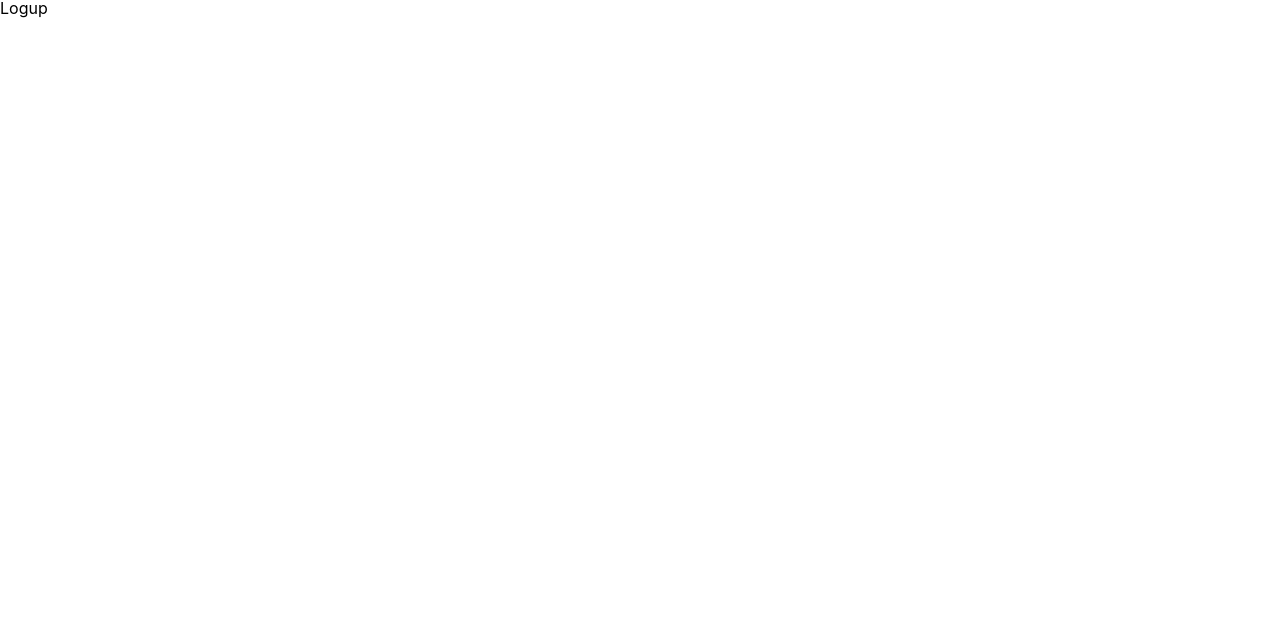
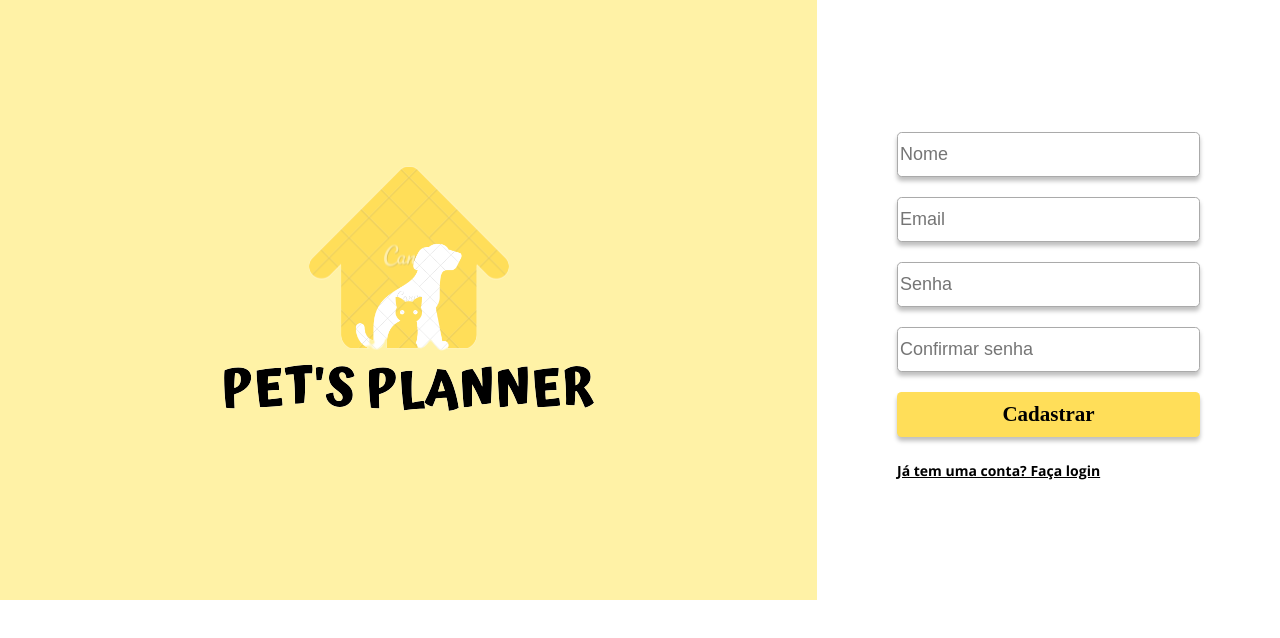
Before and after one commit to JuliannaRkg544/Pets-planner-front, a React app: page /logup in a window 1280 px wide. Built offline with nearby package versions, Linux system fonts and the light colour scheme; a web font is replaced by a local one.

Commit message:
[FEAT] logup implmented, working with back

```diff
--- a/public/index.html
+++ b/public/index.html
@@ -1,43 +1,22 @@
 <!DOCTYPE html>
-<html lang="en">
+<html lang="pt-br">
   <head>
     <meta charset="utf-8" />
-    <link rel="icon" href="%PUBLIC_URL%/favicon.ico" />
     <meta name="viewport" content="width=device-width, initial-scale=1" />
-    <meta name="theme-color" content="#000000" />
-    <meta
-      name="description"
-      content="Web site created using create-react-app"
+    <link
+      href="https://fonts.googleapis.com/css2?family=Lexend+Deca&family=Playball&display=swap"
+      rel="stylesheet"
     />
-    <link rel="apple-touch-icon" href="%PUBLIC_URL%/logo192.png" />
-    <!--
-      manifest.json provides metadata used when your web app is installed on a
-      user's mobile device or desktop. See https://developers.google.com/web/fundamentals/web-app-manifest/
-    -->
-    <link rel="manifest" href="%PUBLIC_URL%/manifest.json" />
-    <!--
-      Notice the use of %PUBLIC_URL% in the tags above.
-      It will be replaced with the URL of the `public` folder during the build.
-      Only files inside the `public` folder can be referenced from the HTML.
-
-      Unlike "/favicon.ico" or "favicon.ico", "%PUBLIC_URL%/favicon.ico" will
-      work correctly both with client-side routing and a non-root public URL.
-      Learn how to configure a non-root public URL by running `npm run build`.
-    -->
-    <title>React App</title>
+    <link rel="preconnect" href="https://fonts.googleapis.com" />
+    <link rel="preconnect" href="https://fonts.gstatic.com" crossorigin />
+    <link
+      href="https://fonts.googleapis.com/css2?family=Atma:wght@400;500;700&family=Open+Sans:wght@400;700&display=swap"
+      rel="stylesheet"
+    />
+    <title>PetsPlanner</title>
   </head>
   <body>
     <noscript>You need to enable JavaScript to run this app.</noscript>
-    <div id="root"></div>
-    <!--
-      This HTML file is a template.
-      If you open it directly in the browser, you will see an empty page.
-
-      You can add webfonts, meta tags, or analytics to this file.
-      The build step will place the bundled scripts into the <body> tag.
-
-      To begin the development, run `npm start` or `yarn start`.
-      To create a production bundle, use `npm run build` or `yarn build`.
-    -->
+    <div class="root"></div>
   </body>
 </html>
--- a/src/assets/css/index.css
+++ b/src/assets/css/index.css
@@ -1,13 +1,14 @@
+* {
+  box-sizing: border-box;
+}
 body {
-  margin: 0;
-  font-family: -apple-system, BlinkMacSystemFont, 'Segoe UI', 'Roboto', 'Oxygen',
-    'Ubuntu', 'Cantarell', 'Fira Sans', 'Droid Sans', 'Helvetica Neue',
-    sans-serif;
-  -webkit-font-smoothing: antialiased;
-  -moz-osx-font-smoothing: grayscale;
+  /*font-family: 'Atma', cursive; */
+  font-family: 'Open Sans', sans-serif;
+  font-weight: 600;
+  min-height: 100%;
+
+
 }
-
-code {
-  font-family: source-code-pro, Menlo, Monaco, Consolas, 'Courier New',
-    monospace;
+.root{
+  min-height: 100%;
 }
--- a/src/components/App.js
+++ b/src/components/App.js
@@ -1,4 +1,5 @@
 import { BrowserRouter, Route, Routes } from "react-router-dom";
+import Home from "./Home";
 import Login from "./Login";
 import Logup from "./Logup";
 
@@ -6,6 +7,7 @@ function App() {
   return (
     <BrowserRouter>
       <Routes>
+        <Route path="/" element={<Home/>}/>
         <Route path="/login" element={<Login />} />
         <Route path="/logup" element={<Logup />} />
       </Routes>
--- /dev/null
+++ b/src/components/Home.js
@@ -0,0 +1,3 @@
+export default function Home(){
+    return(<></>)
+}
--- a/src/components/Login.js
+++ b/src/components/Login.js
@@ -1,17 +1,15 @@
-import logo from "../assets/imgs/PET's Planner.png"
-import Container from "../styledComponents/Container"
+import logo from "../assets/imgs/pets-planner.png";
+import Container from "../styledComponents/Container";
 
-
-import axios from "axios"
-import { Link, useNavigate } from "react-router-dom"
-import { useContex, useState } from "react"
-
+import axios from "axios";
+import { Link, useNavigate } from "react-router-dom";
+import { useContex, useState } from "react";
 
 export default function Login() {
-    const navigate = useNavigate()
+  const navigate = useNavigate();
 
-    const [password, setPassword] = useState("")
-    const [email, setEmail] = useState("")
+  const [password, setPassword] = useState("");
+  const [email, setEmail] = useState("");
   // const [disabled, setDisabled] = useState(false) //disabilita oq?
 
   //BONUS DO LOCALSTORAGE
@@ -21,33 +19,51 @@ export default function Login() {
   //   navigate("/today")
   // }
 
-    const URL_POST = "http://localhost:4000/login"
+  const URL_POST = "http://localhost:4000/login";
   const body = {
     email: email,
-        password: password
-    }
+    password: password,
+  };
 
   function login(event) {
     event.preventDefault();
 
-
-        axios.post(URL_POST, body).then(response => {
+    axios
+      .post(URL_POST, body)
+      .then((response) => {
         const { data } = response;
 
-            // navigate("/today")
-        }).catch(err => { console.log("deu erro", err.response); alert(err.response.data.message) })
+        navigate("/")
+      })
+      .catch((err) => {
+        console.log("deu erro", err.response);
+        alert(err.response.data.message);
+      });
   }
-
 
   return (
     <Container>
-            <div className="logo" ><img src={logo} /></div>
-            <div className="logo-body" >
-            <input type="email" placeholder="Email" value={email} onChange={e => setEmail(e.target.value)}  ></input>
-            <input type="password" placeholder="Senha" value={password} onChange={e => setPassword(e.target.value)} ></input>
-            <button onClick={login} > Entrar</button>
-            <Link to={"/signin"} ><span>Não tem conta? Cadastre-se</span></Link>
+      <div className="left">
+        <img src={logo} />
+      </div>
+      <div className="right">
+        <input
+          type="email"
+          placeholder="Email"
+          value={email}
+          onChange={(e) => setEmail(e.target.value)}
+        ></input>
+        <input
+          type="password"
+          placeholder="Senha"
+          value={password}
+          onChange={(e) => setPassword(e.target.value)}
+        ></input>
+        <button onClick={login}> Entrar</button>
+        <Link to={"/logup"}>
+          <span>Não tem conta? Cadastre-se</span>
+        </Link>
       </div>
     </Container>
-    )
+  );
 }
--- a/src/components/Logup.js
+++ b/src/components/Logup.js
@@ -1,5 +1,77 @@
+import logo from "../assets/imgs/pets-planner.png";
+import Container from "../styledComponents/Container";
 
+import axios from "axios";
+import { Link, useNavigate } from "react-router-dom";
+import { useState } from "react";
 
-export default function Logup(){
-    return(<h1>Logup</h1>)
+export default function Logup() {
+  const navigate = useNavigate()
+  const URL_POST = "http://localhost:4000/logup";
+  const [email, setEmail] = useState("");
+  const [password, setPassword] = useState("");
+  const [name, setName] = useState("");
+  const [passwordConfirmation, setpasswordConfirmation] = useState("");
+
+  const body = {
+    name: name,
+    email: email,
+    password: password,
+    passwordConfirmation: passwordConfirmation,
+  };
+
+  function logup(event) {
+    event.preventDefault();
+
+    axios
+      .post(URL_POST, body)
+      .then((response) => {
+        const { data } = response;
+        navigate("/login")
+      })
+      .catch((error) => {
+        console.log(error.response);
+        alert("humm, algo está errado");
+      });
+  }
+
+  return (
+    <Container>
+      <div className="left">
+        <img src={logo} />
+      </div>
+      <div className="right">
+
+      <input
+        type="text"
+        placeholder="Nome"
+        value={name}
+        onChange={(e) => setName(e.target.value)}
+      ></input>
+      <input
+        type="email"
+        placeholder="Email"
+        value={email}
+        onChange={(e) => setEmail(e.target.value)}
+      ></input>
+      <input
+        type="password"
+        placeholder="Senha"
+        value={password}
+        onChange={(e) => setPassword(e.target.value)}
+      ></input>
+      <input
+        type="url"
+        placeholder="Confirmar senha"
+        value={passwordConfirmation}
+        onChange={(e) => setpasswordConfirmation(e.target.value)}
+      ></input>
+      <button onClick={logup}> Cadastrar</button>
+      <Link to={"/login"}>
+        {" "}
+        <span>Já tem uma conta? Faça login</span>
+      </Link>
+      </div>
+    </Container>
+  );
 }
--- a/src/index.js
+++ b/src/index.js
@@ -5,4 +5,4 @@ import ReactDOM from "react-dom"
 import "./assets/css/reset.css"
 import "./assets/css/index.css"
 
-ReactDOM.render(<App/>,document.querySelector("#root"))
+ReactDOM.render(<App/>,document.querySelector(".root"))
--- a/src/styledComponents/Container.js
+++ b/src/styledComponents/Container.js
@@ -9,36 +9,55 @@ const Style = styled.div`
   flex-direction: row;
   justify-content: space-around;
   align-items: center;
-  background-color: #fff;
-  height: 100%;
-  padding: 100px;
-  .logo {
+  min-height: 100%;
+  /* margin-right: 50px; */
+
+  .left {
+    display: flex;
+    padding: 50px;
+    width: 100%;
+    height: 100%;
+    background-color: #fff2a6;
+    justify-content: center;
+    align-items: center;
     img {
       width: 500px;
       height: 500px;
     }
   }
-  .logo-body {
+  .right {
     display: flex;
+    padding: 80px;
     flex-direction: column;
     input {
       width: 303px;
       height: 45px;
-      margin: 3px 0;
-      color: #000;
-      border: 1px solid #dbdbdb;
+      margin: 10px 0;
+      color: #696969;
+      font-size: 18px;
+      border: 1px solid #aaa;
+      box-shadow: 0 4px 4px 0 rgba(0,0,0,0.25) ;
       border-radius: 4.64px;
     }
     button {
       width: 303px;
       height: 45px;
-      margin: 3px 0;
+      margin: 10px 0;
       color: #000;
       font-size: 21px;
       border-radius: 4.64px;
+      border: 1px #AAA;
+      box-shadow: 0 4px 4px 0 rgba(0,0,0,0.25) ;
       background-color: #ffde59;
-      border: none;
       margin-bottom: 25px;
+      font-family: 'Atma', cursive;
+      font-weight: 700;
+
+    }
+    button:hover{
+      cursor: pointer;
+      filter: brightness(1.2);
+
     }
 
     span {
```
Also changed, not shown: src/assets/imgs/PET's Planner (1).png (deleted), src/assets/imgs/PET's Planner.png (deleted), src/assets/imgs/pets-planner.png (added). Lines whose indentation alone changed are shown as unchanged.
